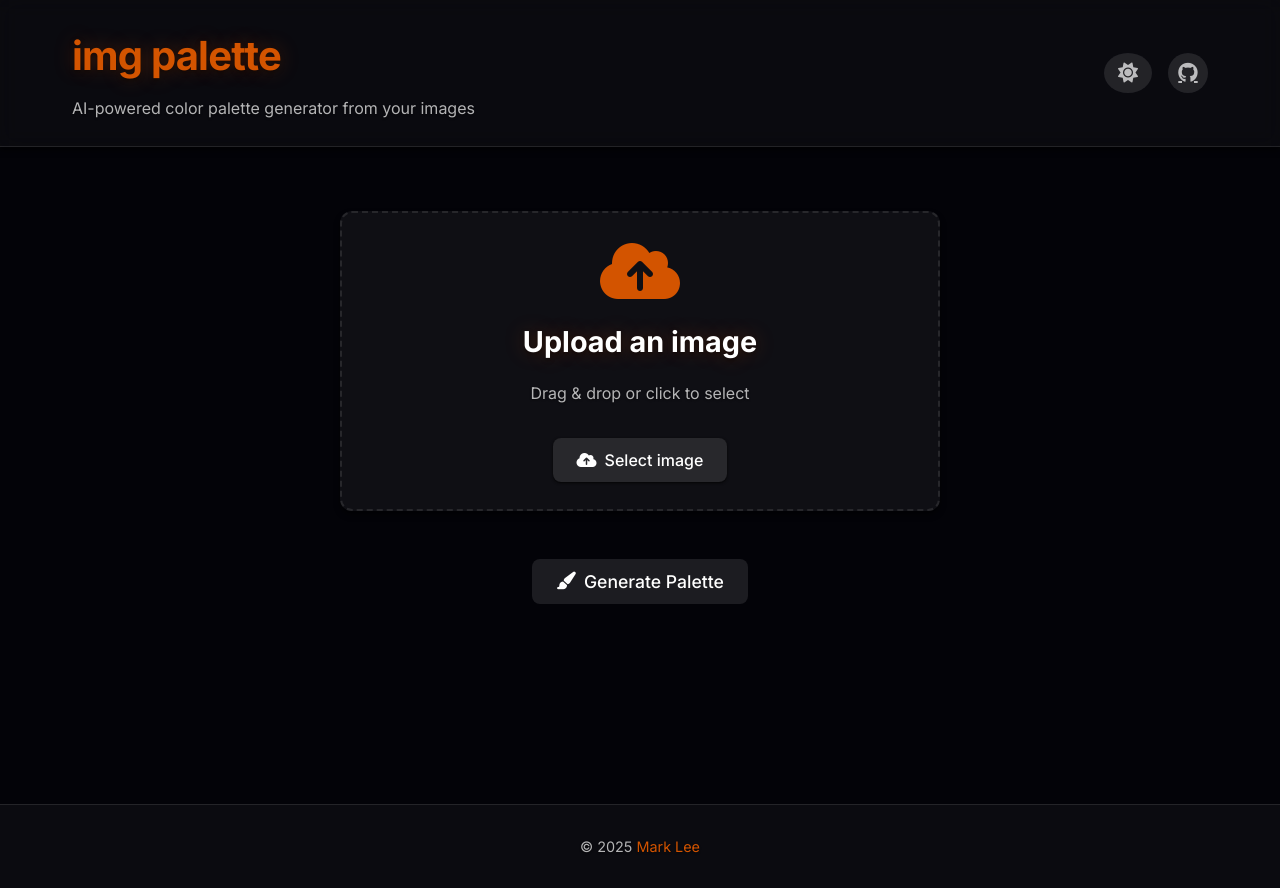
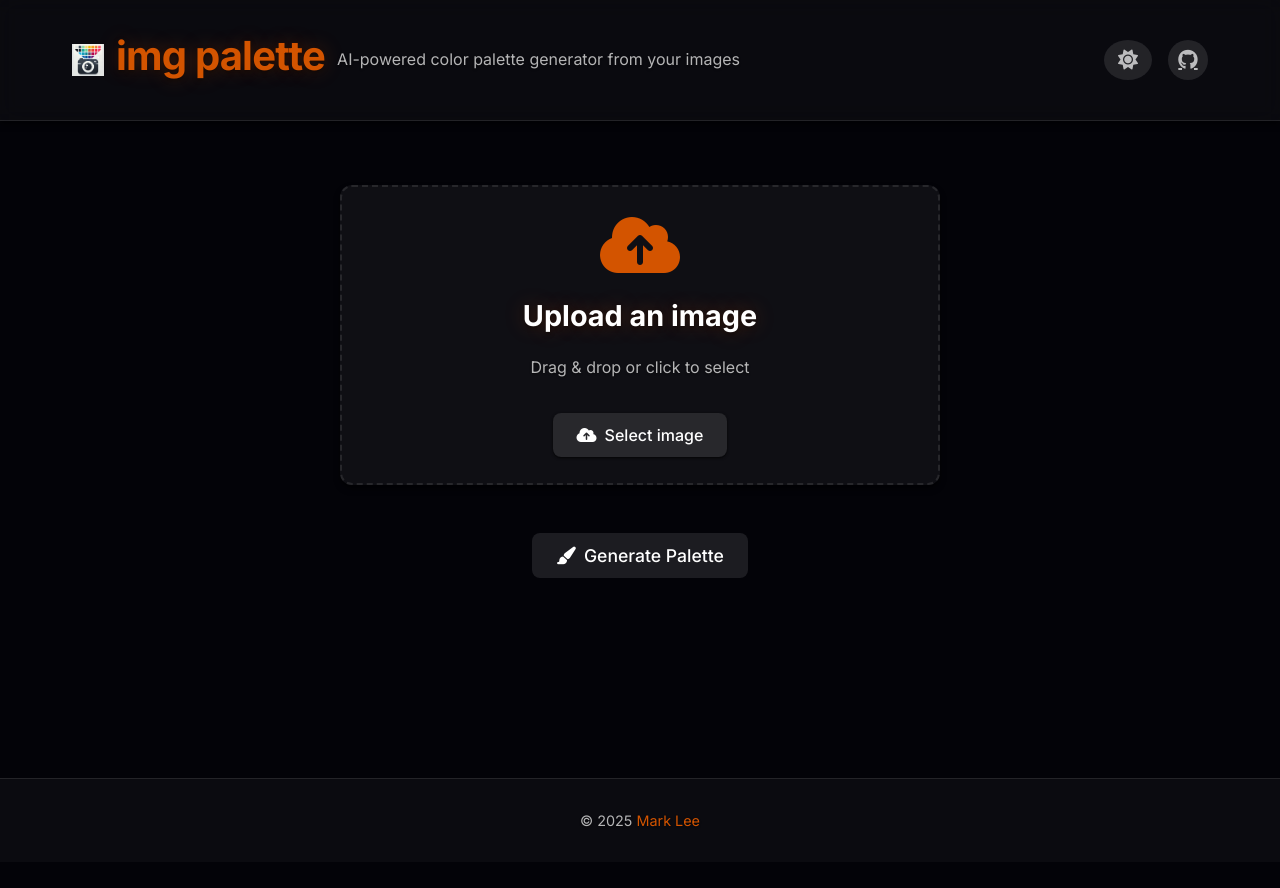
Before and after one commit to leemark/img-palette, a website: page docs/index.html in a window 1280 px wide. After the commit the page ends 862 px from the top, so only its background shows below. Drawn offline with Linux system fonts and the light colour scheme; a script that the page names is missing.

Commit message:
Add favicon and header logo to improve branding and visual identity
- Insert favicon link in index.html
- Add header logo image to enhance site appearance
- Update CSS to style logo and align header elements

```diff
--- a/docs/css/style.css
+++ b/docs/css/style.css
@@ -98,7 +98,18 @@ header {
   padding: 0 2rem;
   display: flex;
   justify-content: space-between;
-  align-items: center;
+}
+
+.logo {
+  display: flex;
+  align-items: center;
+  gap: 0.75rem;
+}
+
+.header-logo {
+  width: 32px;
+  height: 32px;
+  object-fit: contain;
 }
 
 .logo h1 {
--- a/docs/index.html
+++ b/docs/index.html
@@ -9,6 +9,8 @@
     <link rel="preconnect" href="https://fonts.gstatic.com" crossorigin>
     <link href="https://fonts.googleapis.com/css2?family=Inter:wght@400;500;600;700&display=swap" rel="stylesheet">
     <link rel="stylesheet" href="https://cdnjs.cloudflare.com/ajax/libs/font-awesome/6.4.0/css/all.min.css">
+    <!-- Favicon -->
+    <link rel="icon" href="images/icon.png" type="image/png">
     <!-- iro.js Color Picker -->
     <script src="https://cdn.jsdelivr.net/npm/@jaames/iro@5"></script>
 </head>
@@ -16,6 +18,7 @@
     <header>
         <div class="header-content">
             <div class="logo">
+                <img src="images/icon.png" alt="img palette logo" class="header-logo">
                 <h1>img palette</h1>
                 <p>AI-powered color palette generator from your images</p>
             </div>
```
Also changed, not shown: docs/images/icon.png (added).
